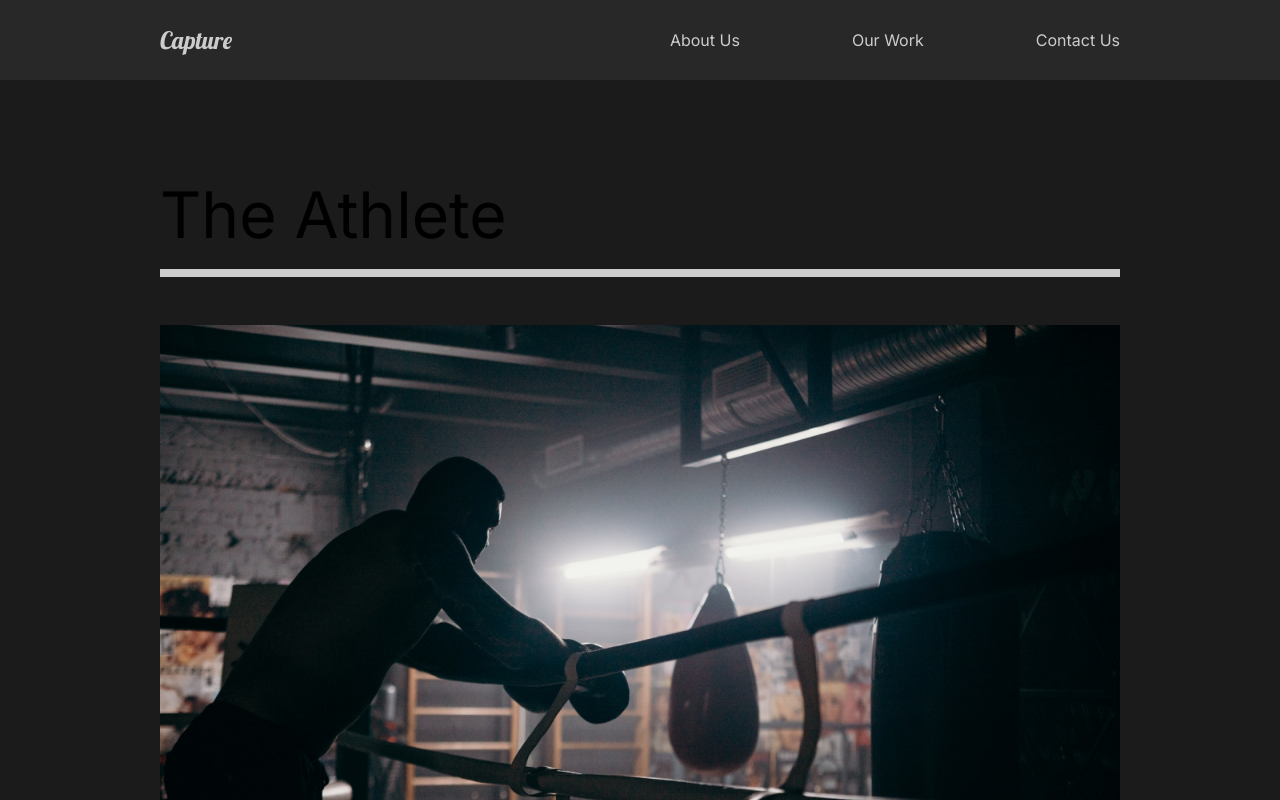
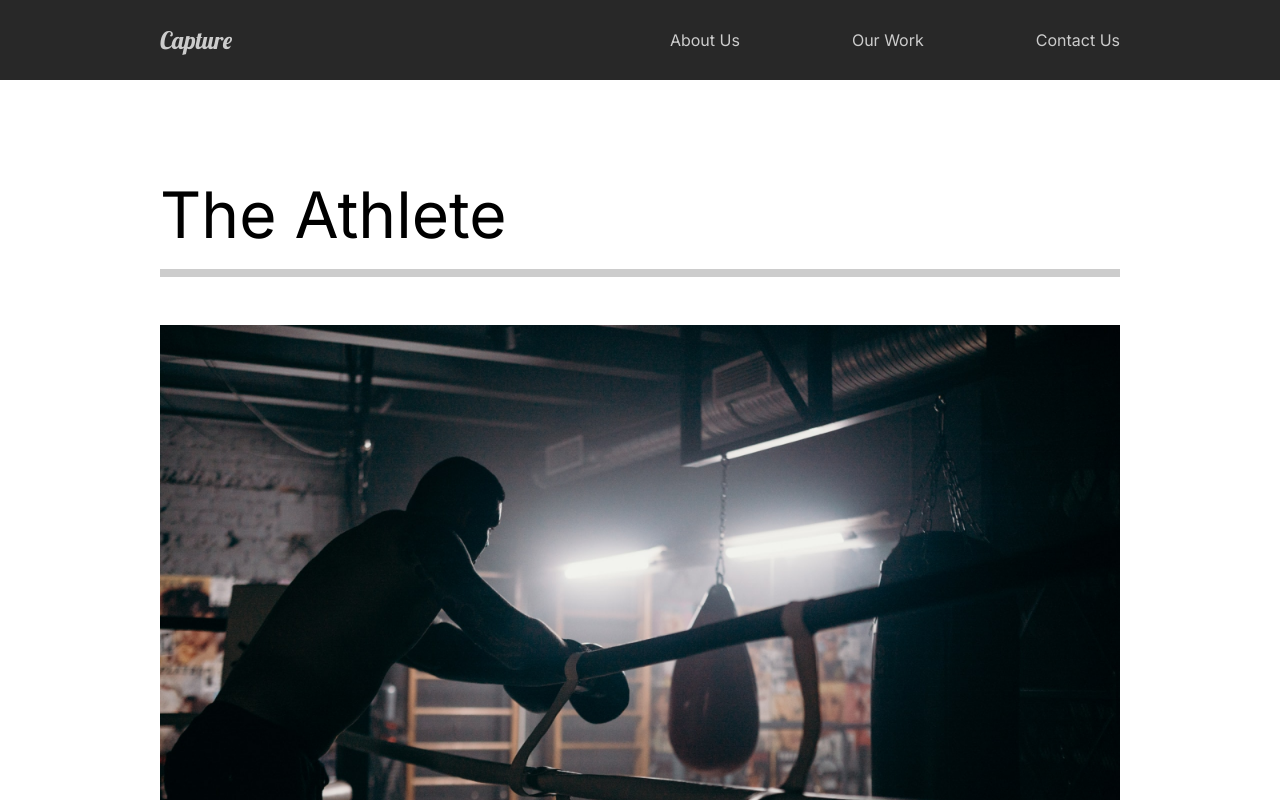
Before and after one commit to SelimFree/capture, a React (Vite) app: page /work in a window 1280 px wide. Shown: the top 800 px of the page. Built offline with nearby package versions, Linux system fonts and the light colour scheme.

Commit message:
added page transition

```diff
--- a/src/App.jsx
+++ b/src/App.jsx
@@ -5,19 +5,36 @@ import AboutUs from "./pages/AboutUs/AboutUs";
 import OurWork from "./pages/OurWork/OurWork";
 import SingleWork from "./pages/SingleWork/SingleWork";
 import ContactUs from "./pages/ContactUs/ContactUs";
+import { useState } from "react";
 // Router
 import {
     createBrowserRouter,
     RouterProvider,
-    Outlet,
     useRouteError,
+    useOutlet,
+    useLocation,
 } from "react-router-dom";
+//Animation
+import { motion, AnimatePresence } from "framer-motion";
+import { pageAnimation } from "./animation";
+
+const AnimatedOutlet = () => {
+    const o = useOutlet();
+    const [outlet] = useState(o);
+
+    return <>{outlet}</>;
+};
 
 const Layout = () => {
+    const location = useLocation();
     return (
         <div className="App">
             <Navbar />
-            <Outlet />
+            <AnimatePresence mode="wait">
+                <motion.div variants={pageAnimation} initial="hidden" animate="show" exit="exit" key={location.pathname}>
+                    <AnimatedOutlet />
+                </motion.div>
+            </AnimatePresence>
         </div>
     );
 };
--- /dev/null
+++ b/src/animation.jsx
@@ -0,0 +1,20 @@
+export const pageAnimation = {
+    hidden: {
+       opacity: 0,
+       y: 300
+    },
+    show: {
+        opacity: 1,
+        y: 0,
+        transition: {
+            duration: 1,
+        }
+    },
+    exit: {
+        opacity: 0,
+        y: 300,
+        transition: {
+            duration: 1,
+        }
+    }
+}
--- a/src/components/AboutSection/AboutSection.jsx
+++ b/src/components/AboutSection/AboutSection.jsx
@@ -1,22 +1,27 @@
 import "./AboutSection.scss";
 //Importing images
 import home1 from "../../assets/home1.png"
+//Framer motion
+import { motion } from "framer-motion";
 
 function AboutSection() {
+
     return (
         <div className="AboutSection about-div">
             <div className="description about-info">
+                <motion.div className="title">
                     <div className="hide">
-                    <h2>We work to make</h2>
+                        <motion.h2>We work to make</motion.h2>
                     </div>
                     <div className="hide">
-                    <h2>
+                        <motion.h2>
                             your <span>dreams</span>
-                    </h2>
+                        </motion.h2>
                     </div>
                     <div className="hide">
-                    <h2>come true.</h2>
+                        <motion.h2>come true.</motion.h2>
                     </div>
+                </motion.div>
                 <p>
                     Contact us for any photography or videography ideas that you
                     have. We have professionals with amazing skills to help you
--- a/src/pages/AboutUs/AboutUs.jsx
+++ b/src/pages/AboutUs/AboutUs.jsx
@@ -3,6 +3,8 @@ import "./AboutUs.scss"
 import AboutSection from "../../components/AboutSection/AboutSection";
 import ServicesSection from "../../components/ServicesSection/ServicesSection";
 import FaqSection from "../../components/FaqSection/FaqSection";
+//ANimations
+import { motion } from "framer-motion";
 
 function AboutUs() {
     return (
--- a/src/pages/OurWork/OurWork.jsx
+++ b/src/pages/OurWork/OurWork.jsx
@@ -3,11 +3,13 @@ import "./OurWork.scss";
 import {MovieState} from "../../data";
 import { useState } from "react";
 import SmallMovie from "../../components/SmallMovie/SmallMovie";
+//ANimations
+import { motion } from "framer-motion";
 
 function OurWork() {
     const [data] = useState(MovieState());
     return (
-        <div className="OurWork">
+        <div className="OurWork" style={{background: "#fff"}}>
             {data.map((work, i) => (
                 <SmallMovie movie={work} key={i}/>
             ))}
```
Lines whose indentation alone changed are shown as unchanged.
